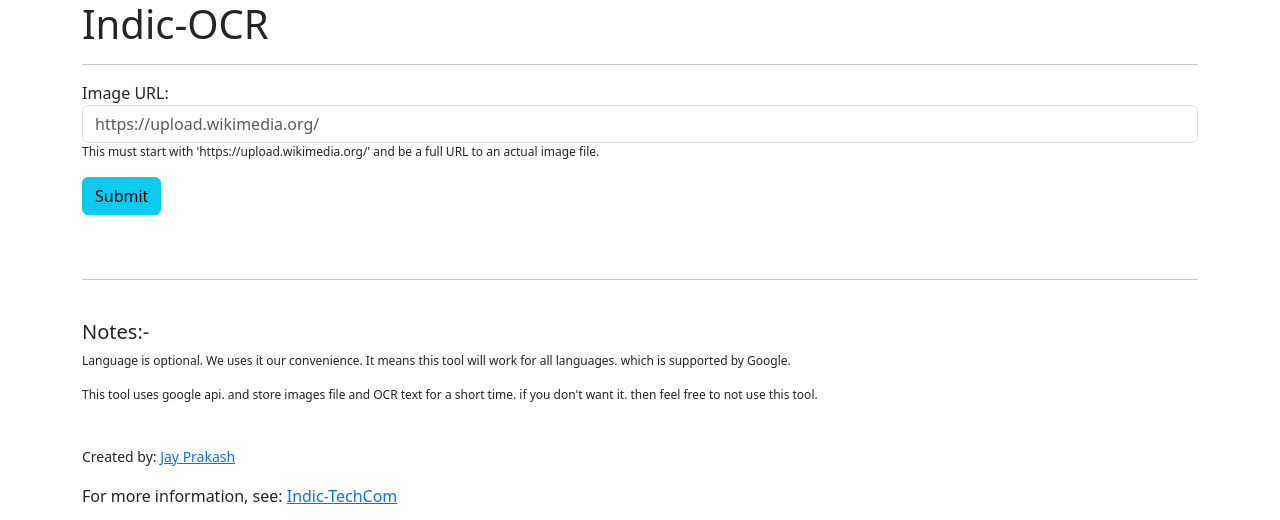
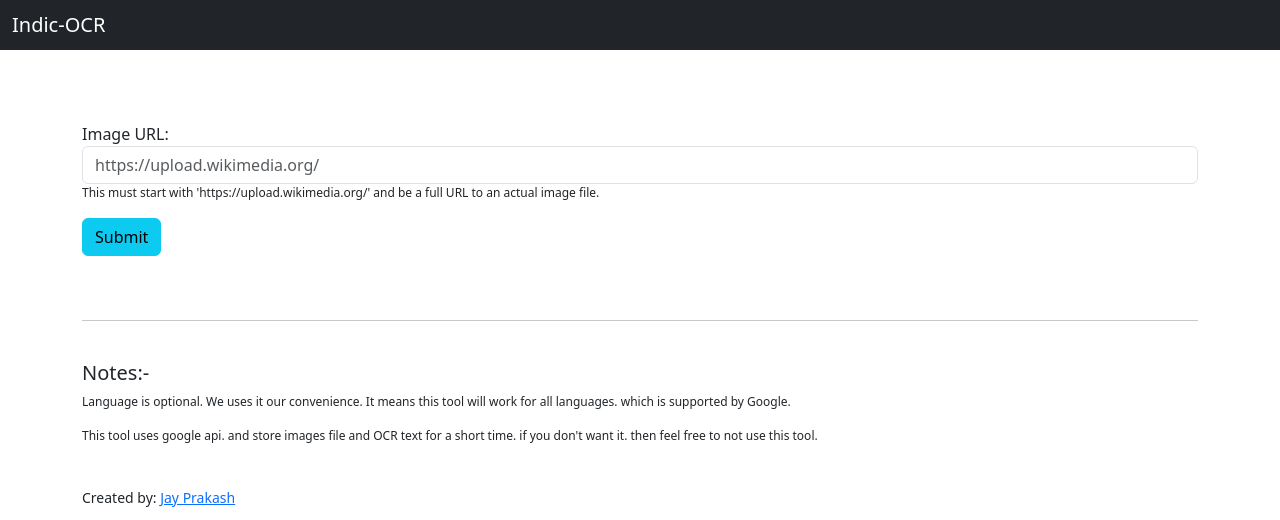
Before and after one commit to Jayprakash-SE/indic-ocr, a Flask app: page / in a window 1280 px wide. Shown: the top 520 px of the page. Run offline with Flask 2, Linux system fonts and the light colour scheme; some libraries are stand-ins or nearby versions.

Commit message:
Update Bootstrap version and removed jumbotron (#4)

```diff
--- a/templates/home.html
+++ b/templates/home.html
@@ -5,17 +5,18 @@
         <meta charset="utf-8">
         <meta name="viewport" content="width=device-width, initial-scale=1">
         <link rel="icon" href="https://upload.wikimedia.org/wikipedia/commons/4/46/Wikisource-ico-48px.png">
-        <link rel="stylesheet" href="https://tools-static.wmflabs.org/cdnjs/ajax/libs/twitter-bootstrap/4.1.3/css/bootstrap.min.css">
+        <link rel="stylesheet" href="https://tools-static.wmflabs.org/cdnjs/ajax/libs/twitter-bootstrap/5.0.2/css/bootstrap.min.css">
         <script src="https://tools-static.wmflabs.org/cdnjs/ajax/libs/jquery/3.6.0/jquery.min.js"></script>
     </head>
     <body>
+    <nav class="navbar navbar-dark bg-dark">
+        <div class="container-fluid">
+            <span class="navbar-brand mb-0 h1">Indic-OCR</span>
+        </div>
+    </nav>
     <div class="container">
-        <div class="jumbotron">
-            <h1>Indic-OCR</h1>
-        </div>
-        <hr>
-
-        <form action="{{ url_for('getOCR') }}" method="get">
+        <br/><br/><br/>
+       <form action="{{ url_for('getOCR') }}" method="get">
             <div class="form-group">
                 <label for="imageurl">Image URL:</label>
                 <input type="text" class="form-control" id="imageurl" name="imageurl" placeholder="https://upload.wikimedia.org/" required autocomplete="off">
```
Also changed, not shown: templates/getOCR.html (+8 -7 lines).
